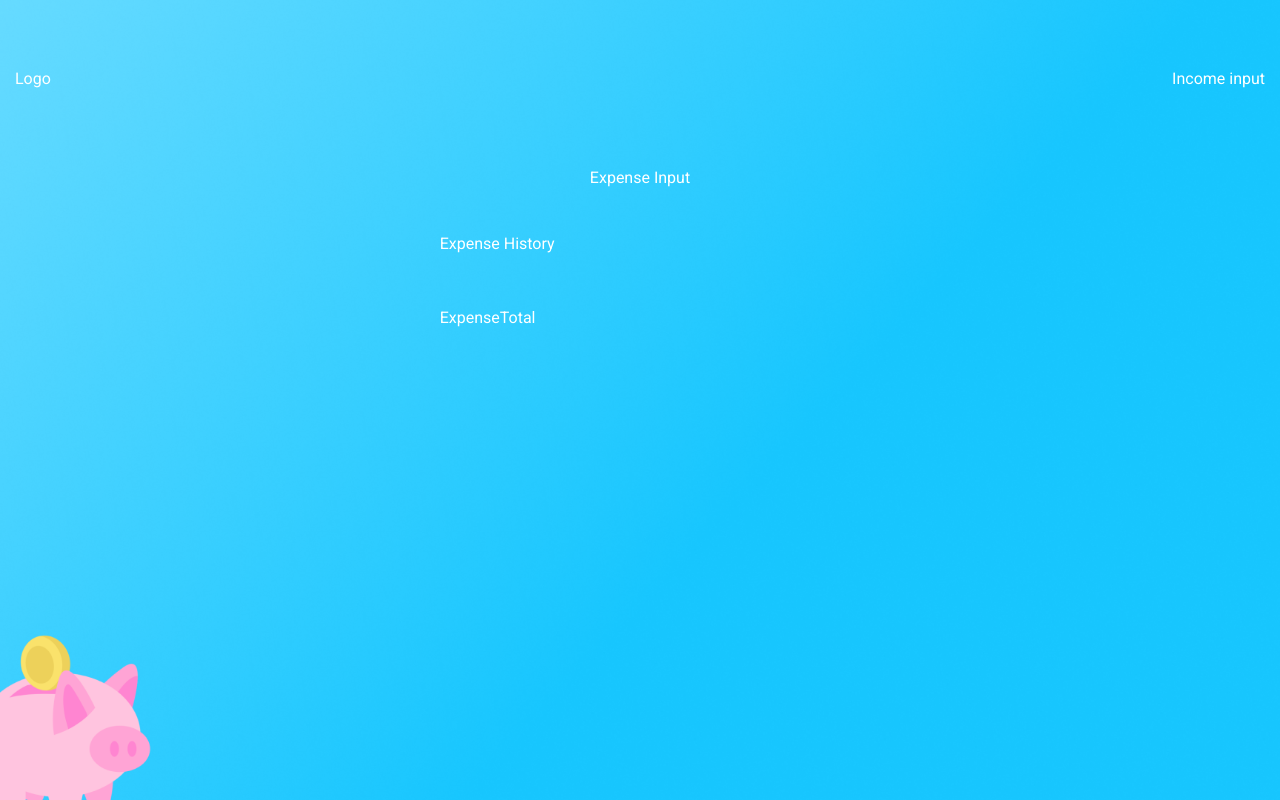
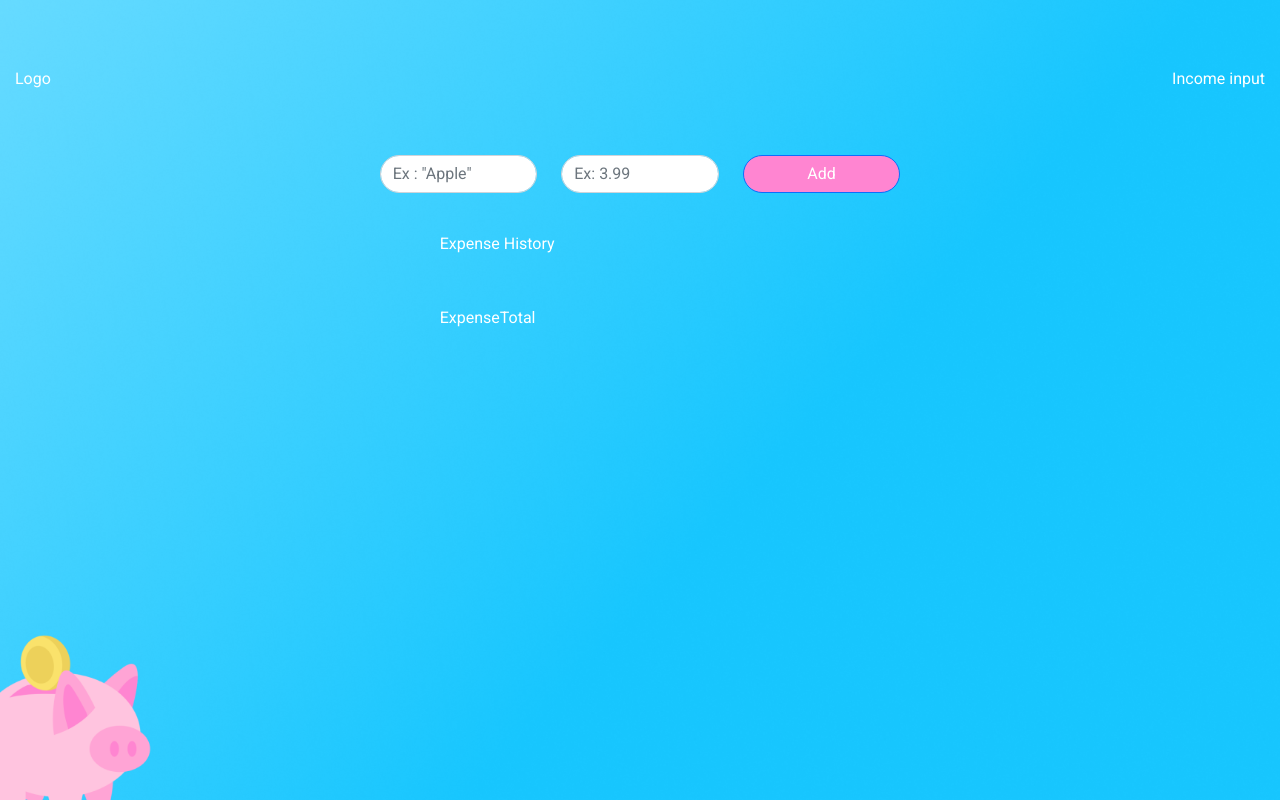
Before and after one commit to johannpa/React-expense-tracker, a React (Create React App) app: page / in a window 1280 px wide. Built offline with nearby package versions, Linux system fonts and the light colour scheme; a web font is replaced by a local one.

Commit message:
Write in the store with actions and useDispatch()

```diff
--- a/src/App.jsx
+++ b/src/App.jsx
@@ -1,3 +1,4 @@
+import { ExpenseInput } from "components/ExpenseInput/ExpenseInput";
 import s from "./style.module.css";
 
 export function App() {
@@ -13,7 +14,7 @@ export function App() {
       </div>
       <div className={`row ${s.workspace}`}>
         <div className={`col-12  ${s.expense_input}`}>
-          Expense Input
+          <ExpenseInput/>
         </div>
         <div className={`col-11 col-md-6 col-lg-4 ${s.expense_list}`}>
           Expense History
--- a/src/components/ExpenseInput/ExpenseInput.jsx
+++ b/src/components/ExpenseInput/ExpenseInput.jsx
@@ -1,8 +1,20 @@
+import { useDispatch } from "react-redux";
+import { addExpense } from "store/expense/expense-slice";
 import s from "./style.module.css";
 
 export function ExpenseInput(props) {
+  const dispatch = useDispatch();
+
+  function submit(e) {
+    e.preventDefault();
+    const formData = new FormData(e.currentTarget);
+    const name = formData.get("name");
+    const price = formData.get("price");
+    dispatch(addExpense({name, price}));
+  }
+
   return (
-    <form>
+    <form onSubmit={submit}>
       <div className="row justify-content-center">
         <div className="col-12 col-sm-5 col-md-4 col-lg-4 mb-2">
           <input
--- a/src/store/expense/expense-slice.js
+++ b/src/store/expense/expense-slice.js
@@ -5,4 +5,13 @@ export const expenseSlice = createSlice({
     initialState: {
         expenseList: [{name: "Ordinateur", price: 300}],
     },
+    reducers: {
+        addExpense: (currentSlice, action) => {
+            currentSlice.expenseList.push(action.payload);
+        }
+    }
 });
+
+
+const { addExpense } = expenseSlice.actions;
+export { addExpense };
```
